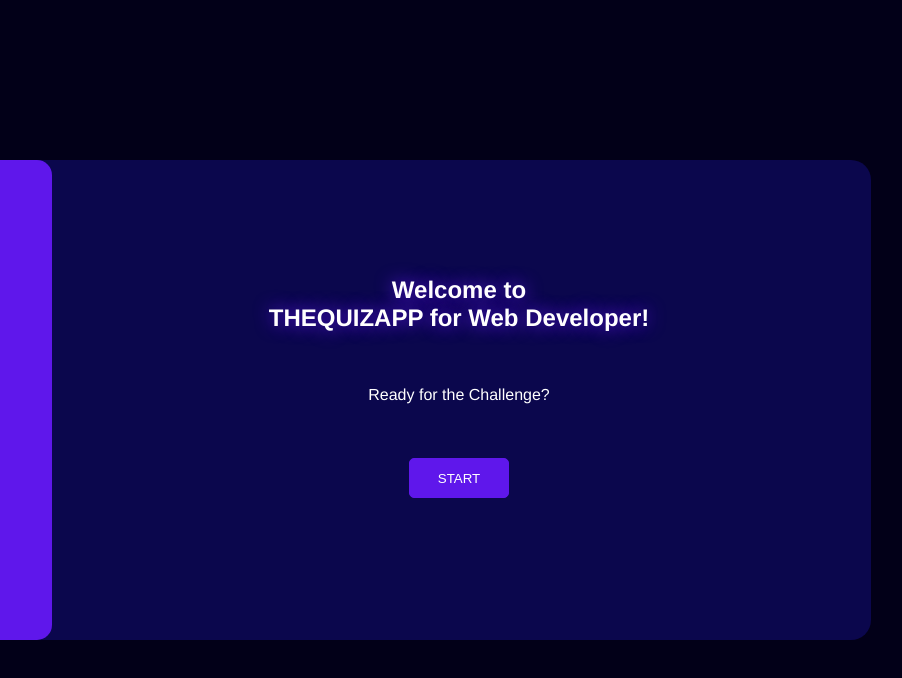
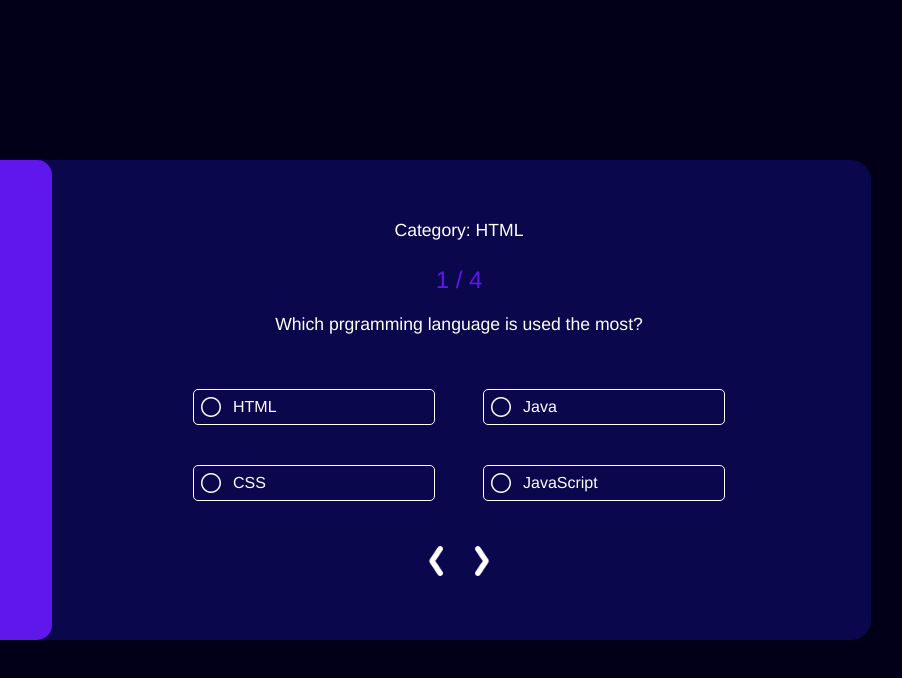
Before and after one commit to dianaasmus/Quiz-App, a plain HTML site: page index.html in a window 1280 px wide. Both pictures are taken after a click on the button "START". Shown: the full height of the page, 281-1183 px from the left. Drawn offline with Linux system fonts and the light colour scheme.

Commit message:
first Category: first question

```diff
--- a/index.html
+++ b/index.html
@@ -7,29 +7,21 @@
     <meta name="viewport" content="width=device-width, initial-scale=1.0">
     <link rel="shortcut icon" href="img/logo.black.png" type="image/x-icon">
     <title>THEQUIZAPP</title>
-
-    <!-- Bootstrap
-    <link href="https://cdn.jsdelivr.net/npm/bootstrap@5.3.0-alpha1/dist/css/bootstrap.min.css" rel="stylesheet" integrity="sha384-GLhlTQ8iRABdZLl6O3oVMWSktQOp6b7In1Zl3/Jr59b6EGGoI1aFkw7cmDA6j6gD" crossorigin="anonymous">
-    <script src="https://cdn.jsdelivr.net/npm/bootstrap@5.3.0-alpha1/dist/js/bootstrap.bundle.min.js" integrity="sha384-w76AqPfDkMBDXo30jS1Sgez6pr3x5MlQ1ZAGC+nuZB+EYdgRZgiwxhTBTkF7CXvN" crossorigin="anonymous"></script> -->
-
     <link rel="stylesheet" href="style.css">
     <script src="script.js"></script>
 </head>
 
 <body onload="init()">
 
-    <div class="card">
+    <div id="card">
         <div class="left">
-            <div class="logo">
+            <div class="logo" onclick="init()">
                 <img src="img/quizApp-logo.png" class="logo-p1">
                 <img src="img/thequizapp.png" class="logo-p2">
             </div>
         </div>
-        <div class="right">
-            <h1>Welcome to <br>
-            THEQUIZAPP for Web Developer!</h1>
-            <p class="start-q">Ready for the Challenge?</p>
-            <button class="start-btn">START</button>
+        <div id="right">
+
         </div>
     </div>
 
--- a/script.js
+++ b/script.js
@@ -32,3 +32,57 @@ let questions = [
         "right_answer": 3
     },
 ];
+
+function init() {
+    let rightSide = document.getElementById('right');
+
+    rightSide.innerHTML = `
+            <h1>Welcome to <br>
+            THEQUIZAPP for Web Developer!</h1>
+            <p class="start-q">Ready for the Challenge?</p>
+            <button class="start-btn" onclick="startQuiz()">START</button>
+    `;
+}
+
+function startQuiz() {
+    let rightSide = document.getElementById('right');
+
+    rightSide.innerHTML = returnQuestionsContainer();
+
+    document.getElementById('question-nr').innerHTML = questions.length;
+}
+
+
+function returnQuestionsContainer() {
+    return `
+    <h2>Category: HTML</h2>
+    <p class="amounts">1 / <span id="question-nr"></span></p>
+    <h2>Which prgramming language is used the most?</h2>
+    <div class="answers">
+        <div>
+            <h3>
+                <img src="img/empty-circle.png">
+                HTML
+            </h3>
+            <h3>
+                <img src="img/empty-circle.png">
+                CSS
+            </h3>
+        </div>
+        <div>
+            <h3>
+                <img src="img/empty-circle.png">
+                Java
+            </h3>
+            <h3>
+                <img src="img/empty-circle.png">
+                JavaScript
+            </h3>
+        </div>
+    </div>
+    <div>
+        <img src="img/arrow.png" class="arrow">
+        <img src="img/arrow.right.png" class="arrow">
+    </div>
+    `;
+}
--- a/style.css
+++ b/style.css
@@ -8,7 +8,7 @@ body {
     font-family: helvetica;
 }
 
-.card {
+#card {
     height: 60%;
     width: 80%;
     background-color: rgb(11, 7, 77);
@@ -35,14 +35,16 @@ body {
 .logo-p1 {
     padding-top: 20px;
     height: 60px;
+    cursor: pointer;
 }
 
 .logo-p2 {
     height: 15px;
+    cursor: pointer;
 }
 
 /* ==================== Right  */
-.right {
+#right {
     width: 60%;
     padding: 50px 0 50px 100px;
     display: flex;
@@ -71,9 +73,53 @@ h1 {
     border-radius: 5px;
     background-color: rgb(95, 23, 235);
     border: 1px solid rgb(95, 23, 235);
+    cursor: pointer;
 }
 
 .start-btn:hover {
     background-color: rgb(11, 7, 77);
     border: 2px solid rgb(95, 23, 235);
 }
+
+/* ==================== Start HTML  */
+
+h2 {
+    font-size: 1.1rem;
+    font-weight: 400;
+    margin-top: 10px;
+    color: white;
+}
+
+.amounts {
+    font-size: 1.5rem;
+    margin: 10px 0;
+    color: rgb(95, 23, 235);
+}
+
+.answers {
+    display: flex;
+}
+
+h3 {
+    font-size: 1rem;
+    font-weight: 400;
+    min-width: 230px;
+    margin: 40px 24px;
+    padding: 5px 5px;
+    display: flex;
+    align-items: center;
+    gap: 10px;
+    color: white;
+    border: 1px solid white;
+    border-radius: 5px;
+    cursor: pointer;
+}
+
+h3:hover {
+    box-shadow: 0px 0px 38px 4px rgba(255,255,255,0.38);
+}
+
+.arrow {
+    height: 40px;
+    cursor: pointer;
+}
```
Also changed, not shown: img/arrow.png (added), img/arrow.right.png (added), img/empty-circle.png (added), img/full.circle.png (added).
